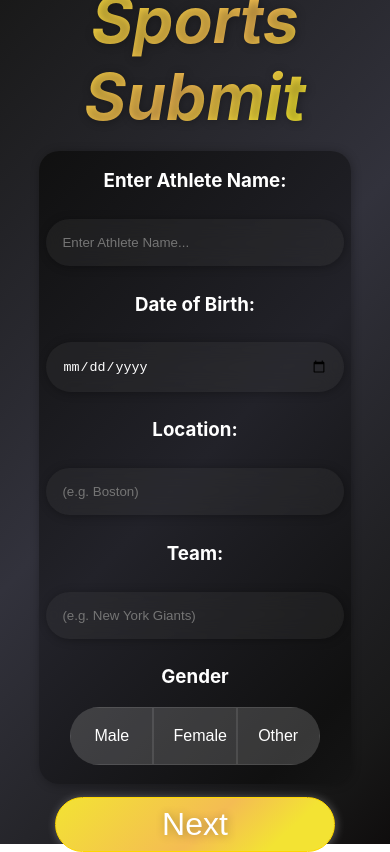
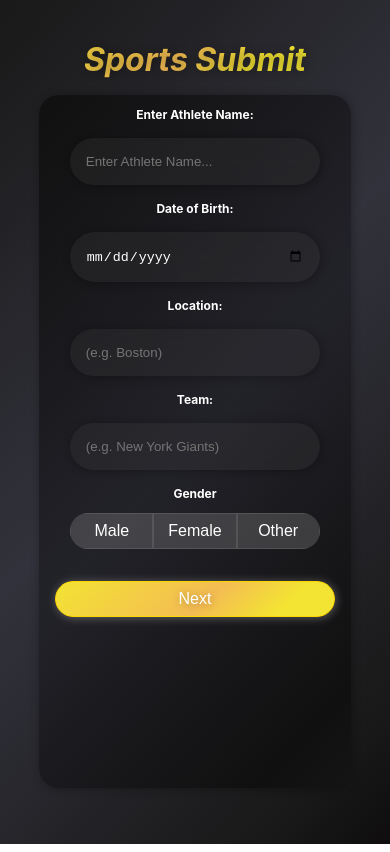
Before and after one commit to sgapnayr/sportssubmit, a React (Create React App) app: page / in a window 390 px wide. Built offline with nearby package versions, Linux system fonts and the light colour scheme; the HTML template or start-up script is replaced by a standard one; a web font is replaced by a local one.

Commit message:
Media Query

```diff
--- a/src/components/InputCard.tsx
+++ b/src/components/InputCard.tsx
@@ -21,7 +21,7 @@ const InputCard: React.FC<Props> = ({ setNext, next, gender, setGender }) => {
                 </button>
             </div> : null}
 
-            {next === 2 ? <div className='Confirmation'>
+            {next === 2 ? <div className='EditPage'>
                 <div className="InputDiv">
                     <h1>Edit Page</h1>
                 </div>
--- a/src/components/Styles.css
+++ b/src/components/Styles.css
@@ -124,7 +124,20 @@
     background: rgb(8, 8, 8);
     background: linear-gradient(133deg, rgb(16, 16, 16) 0%, rgb(34, 34, 41) 50%, rgb(16, 16, 16) 90%, rgb(20, 20, 20) 100%);
     box-shadow: 1px 1px 10px 1000px rgba(0, 0, 0, .45);
-    height: 50vh;
+    height: 55vh;
+    width: 90%;
+    right: 5%;
+    z-index: 1;
+    border-radius: 20px;
+}
+
+.EditPage {
+    position: absolute;
+    top: 15%;
+    background: rgb(8, 8, 8);
+    background: linear-gradient(133deg, rgb(16, 16, 16) 0%, rgb(34, 34, 41) 50%, rgb(16, 16, 16) 90%, rgb(20, 20, 20) 100%);
+    box-shadow: 1px 1px 10px 1000px rgba(0, 0, 0, .45);
+    height: 30vh;
     width: 90%;
     right: 5%;
     z-index: 1;
@@ -137,9 +150,37 @@
     background: rgb(8, 8, 8);
     background: linear-gradient(133deg, rgb(16, 16, 16) 0%, rgb(34, 34, 41) 50%, rgb(16, 16, 16) 90%, rgb(20, 20, 20) 100%);
     box-shadow: 1px 1px 10px 1000px rgba(0, 0, 0, .45);
-    height: 20vh;
+    height: 32vh;
     width: 90%;
     right: 5%;
     z-index: 1;
     border-radius: 20px;
 }
+
+@media (max-width: 800px) {
+    .Title {
+        font-size: 2rem;
+        padding-top: 4rem;
+    }
+
+    .InputCard {
+        height: 82vh;
+    }
+
+    .InputBox {
+        width: 70%;
+        margin: .25rem;
+    }
+
+    h3 {
+        font-size: .75rem;
+    }
+
+    .GenderButton {
+        padding: .5rem;
+    }
+
+    .Button {
+        font-size: 1rem;
+    }
+}
```
